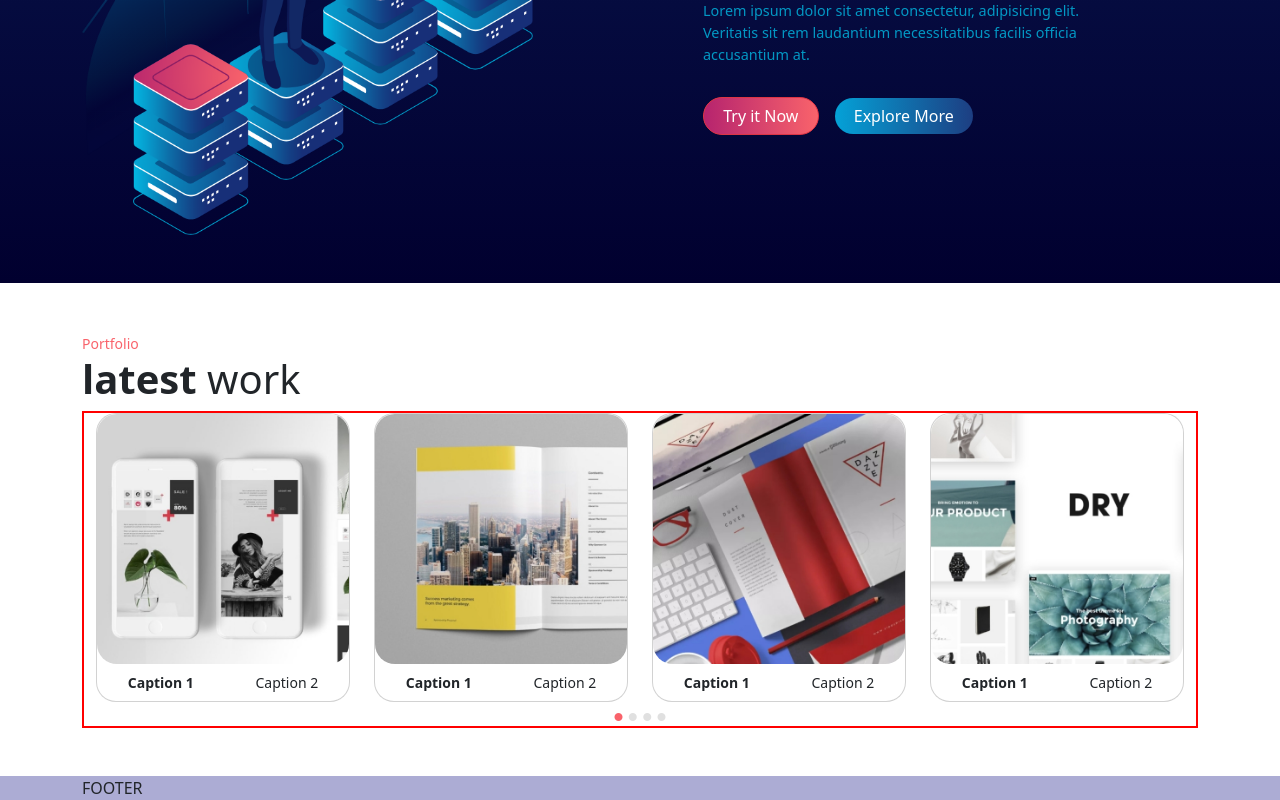
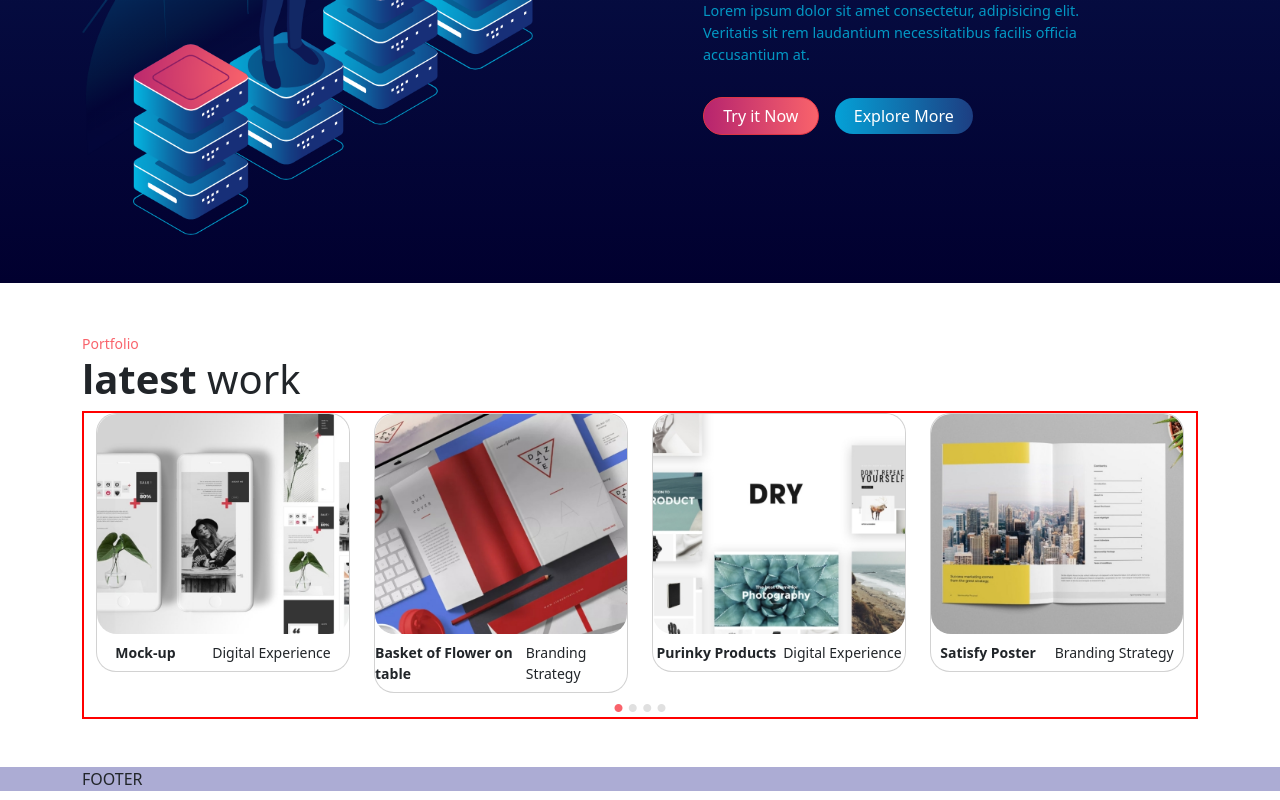
Before and after one commit to lucapolzone/proj-html-vuejs, a Vue app: page / in a window 1280 px wide. Shown: the part 1804-2604 px from the top of the page. Built offline with nearby package versions, Linux system fonts and the light colour scheme.

Commit message:
feat: add dynamics data to carousel

```diff
--- a/src/components/AppMain.vue
+++ b/src/components/AppMain.vue
@@ -5,6 +5,28 @@ import AppCard from './AppCard.vue';
 export default {
   data() {
     return {
+      carousel: [
+        {
+          imgPath: '/images/84316050-0af0-49db-a53a-241d47ddad0e-2-790x576.jpg',
+          badge1: 'Mock-up',
+          badge2: 'Digital Experience'
+        },
+        {
+          imgPath: '/images/8wa60okr-1-790x576.jpg',
+          badge1: 'Basket of Flower on table',
+          badge2: 'Branding Strategy'
+        },
+        {
+          imgPath: '/images/DRY-1-790x576.jpg',
+          badge1: 'Purinky Products',
+          badge2: 'Digital Experience'
+        },
+        {
+          imgPath: '/images/a247b00b-3621-470f-b4b8-b3ac46f25907-1-790x576.jpg',
+          badge1: 'Satisfy Poster',
+          badge2: 'Branding Strategy'
+        }
+      ]
 
     }
   },
@@ -93,19 +115,22 @@ export default {
           <h2>latest <span class="fw-normal">work</span></h2>
         </div>
 
+        <!-- ==== CAROUSEL ==== -->
+
         <div class="container carousel">
           <div class="row">
 
             <div class="col-md-3">
               <div class="card ms-card">
-                <div class="img-card" id="img1">
+                <div class="overlay-img-card">
+                  <img :src="carousel[0].imgPath" alt="">
                 </div>
-                <div class="caption-card d-flex align-items-center justify-content-around py-2">
+                <div class="badge-card d-flex align-items-center justify-content-around py-2">
                   <small class="fw-bold">
-                    Caption 1
+                    {{ carousel[0].badge1 }}
                   </small>
                   <small>
-                    Caption 2
+                    {{ carousel[0].badge2 }}
                   </small>
                 </div>
               </div>
@@ -113,14 +138,15 @@ export default {
 
             <div class="col-md-3">
               <div class="card ms-card">
-                <div class="img-card" id="img2">
+                <div class="overlay-img-card">
+                  <img :src="carousel[1].imgPath" alt="">
                 </div>
-                <div class="caption-card d-flex align-items-center justify-content-around py-2">
+                <div class="badge-card d-flex align-items-center justify-content-around py-2">
                   <small class="fw-bold">
-                    Caption 1
+                    {{ carousel[1].badge1 }}
                   </small>
                   <small>
-                    Caption 2
+                    {{ carousel[1].badge2 }}
                   </small>
                 </div>
               </div>
@@ -128,14 +154,15 @@ export default {
 
             <div class="col-md-3">
               <div class="card ms-card">
-                <div class="img-card" id="img3">
+                <div class="overlay-img-card">
+                  <img :src="carousel[2].imgPath" alt="">
                 </div>
-                <div class="caption-card d-flex align-items-center justify-content-around py-2">
+                <div class="badge-card d-flex align-items-center justify-content-around py-2">
                   <small class="fw-bold">
-                    Caption 1
+                    {{ carousel[2].badge1 }}
                   </small>
                   <small>
-                    Caption 2
+                    {{ carousel[2].badge2 }}
                   </small>
                 </div>
               </div>
@@ -143,18 +170,21 @@ export default {
 
             <div class="col-md-3">
               <div class="card ms-card">
-                <div class="img-card" id="img4">
+                <div class="overlay-img-card">
+                  <img :src="carousel[3].imgPath" alt="">
                 </div>
-                <div class="caption-card d-flex align-items-center justify-content-around py-2">
+                <div class="badge-card d-flex align-items-center justify-content-around py-2">
                   <small class="fw-bold">
-                    Caption 1
+                    {{ carousel[3].badge1 }}
                   </small>
                   <small>
-                    Caption 2
+                    {{ carousel[3].badge2 }}
                   </small>
                 </div>
               </div>
             </div>
+
+
 
           </div>
 
@@ -228,27 +258,16 @@ main {
       .ms-card {
         border-radius: 20px;
 
-        .img-card {
+        .overlay-img-card {
           border-radius: 20px;
-          height: 250px;
-          background-size: cover;
+          overflow: hidden;
 
-          &#img1 {
-            background-image: url('/images/84316050-0af0-49db-a53a-241d47ddad0e-2-790x576.jpg');
-          }
-
-          &#img2 {
-            background-image: url('/images/a247b00b-3621-470f-b4b8-b3ac46f25907-1-790x576.jpg');
-          }
-
-          &#img3 {
-            background-image: url('/images/8wa60okr-1-790x576.jpg');
-          }
-
-          &#img4 {
-            background-image: url('/images/DRY-1-790x576.jpg');
+          img {
+            object-fit: cover;
+            height: 220px;
           }
         }
+
       }
     }
 
```
